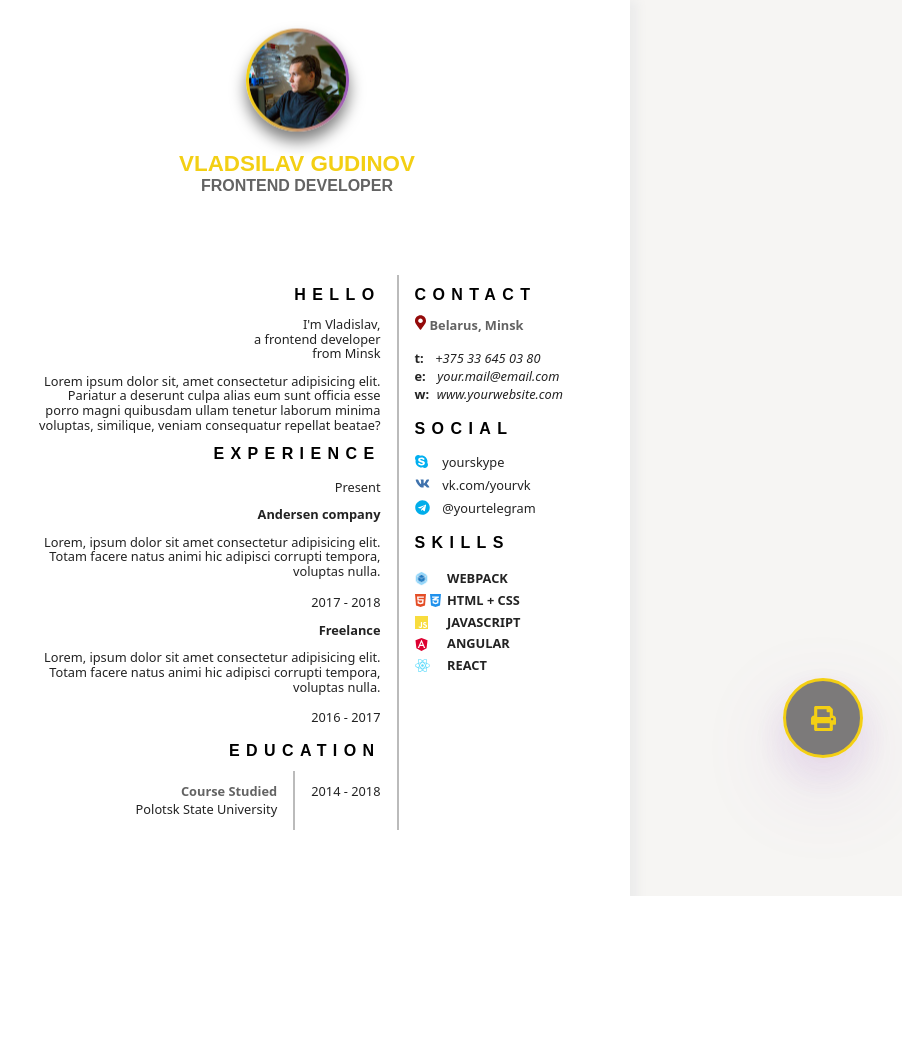
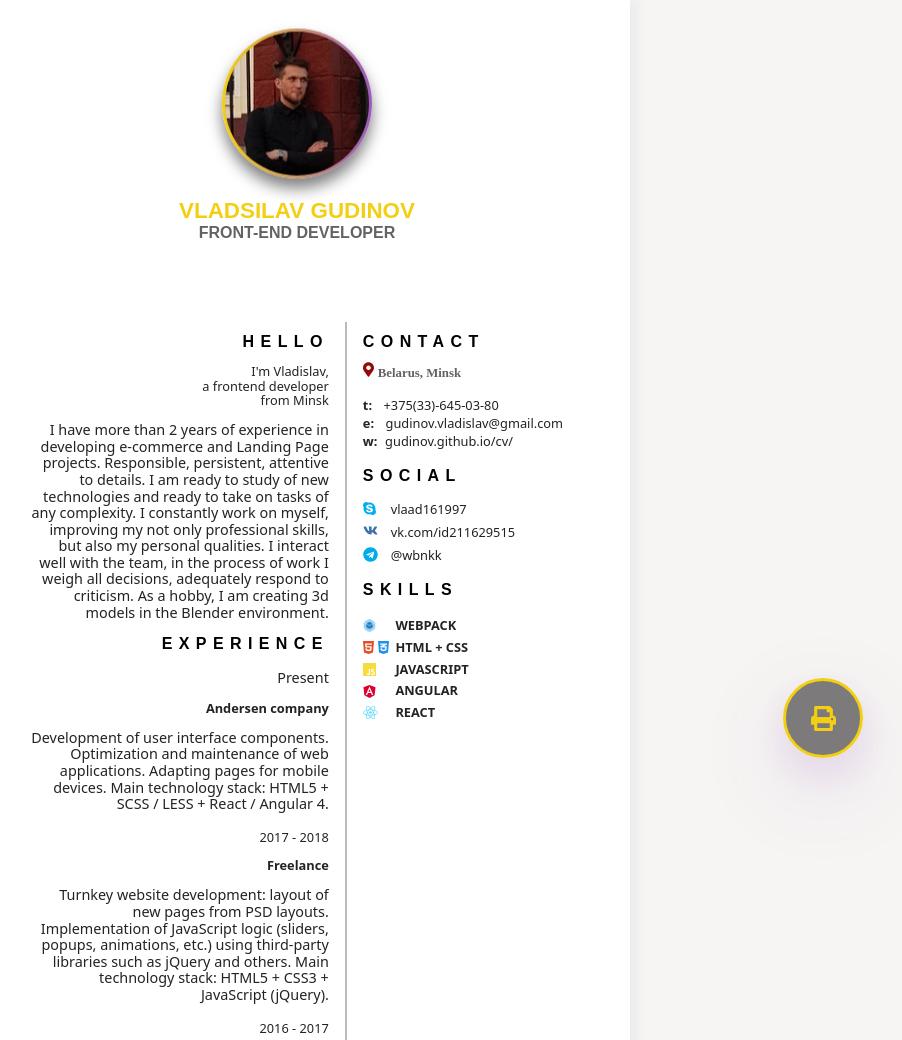
Before and after one commit to gudinov/pdf-cv-en, a plain HTML site: page index.html in a window 1280 px wide. Shown: the top 1040 px of the page, without its empty margins (343-1245 px from the left). Before the commit the page ends 896 px from the top, so only its background shows below. Drawn offline with Linux system fonts and the light colour scheme.

Commit message:
add content

```diff
--- a/index.html
+++ b/index.html
@@ -24,11 +24,11 @@
             <div class="main-container__paper-content">
                     <header>
                             <figure class="avatar">
-                                <img class="avatar__photo avatar__photo_circle avatar__photo_float-animation" src="./assets/images/orig.jpeg" alt="Photo">
+                                <img class="avatar__photo avatar__photo_circle avatar__photo_float-animation" src="./assets/images/123.png" alt="Photo">
                             </figure>
                             <div class="title-container">
                                 <h1 class="title title_size-L">vladsilav gudinov</h1>
-                                <h2 class="title title_size-M">frontend developer</h2>
+                                <h2 class="title title_size-M">front-end developer</h2>
                             </div>
                         </header>
                         <div class="about deco-plane">
@@ -41,9 +41,11 @@
                                         <li>from Minsk</li>
                                     </ul>
                                     <p>
-                                        Lorem ipsum dolor sit, amet consectetur adipisicing elit.
-                                        Pariatur a deserunt culpa alias eum sunt officia esse porro magni quibusdam ullam tenetur laborum minima voluptas,
-                                        similique, veniam consequatur repellat beatae?
+                                        I have more than 2 years of experience in developing e-commerce and Landing Page projects. Responsible, persistent, attentive to details.
+                                        I am ready to study of new technologies and ready to take on tasks of any complexity.
+                                        I constantly work on myself, improving my not only professional skills, but also my personal qualities.
+                                        I interact well with the team, in the process of work I weigh all decisions, adequately respond to criticism. As a hobby,
+                                        I am creating 3d models in the Blender environment.
                                     </p>
                                 </article>
                                 <article class="about__experience">
@@ -55,8 +57,8 @@
                                         <li>
                                             <h3 class="title title_size-S">Andersen company</h3>
                                             <p>
-                                                Lorem, ipsum dolor sit amet consectetur adipisicing elit.
-                                                Totam facere natus animi hic adipisci corrupti tempora, voluptas nulla.
+                                                Development of user interface components. Optimization and maintenance of web applications.
+                                                Adapting pages for mobile devices. Main technology stack: HTML5 + SCSS / LESS + React / Angular 4.
                                             </p>
                                             <span class="date">
                                                 <time datetime="2017">2017</time> - <time datetime="2018">2018</time>
@@ -65,8 +67,9 @@
                                         <li>
                                             <h3 class="title title_size-S">Freelance</h3>
                                             <p>
-                                                Lorem, ipsum dolor sit amet consectetur adipisicing elit.
-                                                Totam facere natus animi hic adipisci corrupti tempora, voluptas nulla.
+                                                Turnkey website development: layout of new pages from PSD layouts.
+                                                Implementation of JavaScript logic (sliders, popups, animations, etc.) using third-party libraries such as jQuery and others.
+                                                Main technology stack: HTML5 + CSS3 + JavaScript (jQuery).
                                             </p>
                                             <span class="date">
                                                 <time datetime="2016">2016</time> - <time datetime="2017">2017</time>
@@ -94,19 +97,19 @@
                             <div class="deco-plane__column deco-plane__column_right">
                                 <article class="about__contact">
                                         <h1 class="title title_size-M">contact</h1>
-                                    <h3 class="title title_size-S text_animation-line"><i class="fa-icon fa-location"></i>Belarus, Minsk</h3>
+                                    <a href="https://www.google.com/maps/place/%D0%9C%D0%B8%D0%BD%D1%81%D0%BA/@53.8843138,27.3131922,10z/data=!3m1!4b1!4m5!3m4!1s0x46dbcfd35b1e6ad3:0xb61b853ddb570d9!8m2!3d53.9006011!4d27.558972" target="_blank" rel="noopener noreferrer" class="title location title_size-S text_animation-line"><i class="fa-icon fa-location"></i>Belarus, Minsk</a>
                                     <ul>
                                         <li>
                                             <span class="text text_bold text_small">t:</span>
-                                            <address class="text mobile text_animation-line">+375 33 645 03 80</address>
+                                            <a href="tel:+375336450380" class="text mobile text_animation-line">+375(33)-645-03-80</a>
                                         </li>
                                         <li>
                                             <span class="text text_bold text_small">e:</span>
-                                            <address class="text email text_animation-line">your.mail@email.com</address>
+                                            <a href="mailto:gudinov.vladislav@gmail.com" class="text email text_animation-line">gudinov.vladislav@gmail.com</a>
                                         </li>
                                         <li>
                                             <span class="text text_bold text_small">w:</span>
-                                            <address class="text website text_animation-line">www.yourwebsite.com</address>
+                                            <a href="https://gudinov.github.io/cv/" target="_blank" rel="noopener noreferrer" class="text website text_animation-line">gudinov.github.io/cv/</a>
                                         </li>
                                     </ul>
                                 </article>
@@ -115,15 +118,15 @@
                                     <ul>
                                         <li>
                                             <i class="fa-icon fa-skype"></i>
-                                            <span class="text skype text_animation-line">yourskype</span>
+                                            <a href="skype:vlaad161997" class="text skype text_animation-line">vlaad161997</a>
                                         </li>
                                         <li>
                                             <i class="fa-icon fa-vk"></i>
-                                            <span class="text vk text_animation-line">vk.com/yourvk</span>
+                                            <a a href="https://vk.com/id211629515" target="_blank" rel="noopener noreferrer" class="text vk text_animation-line">vk.com/id211629515</a>
                                         </li>
                                         <li>
                                             <i class="fa-icon fa-telegram"></i>
-                                            <span class="text telegram text_animation-line">@yourtelegram</span>
+                                            <a href="https://t.me/wbnkk" target="_blank" rel="noopener noreferrer" class="text telegram text_animation-line">@wbnkk</a>
                                         </li>
                                     </ul>
                                 </article>
--- a/main-container/about/about.css
+++ b/main-container/about/about.css
@@ -59,23 +59,34 @@
     margin-left: .2em;
 }
 
-.about__contact h3 {
+.about__contact .location {
     color: #636363;
     margin: 0;
     display: inline-block;
     transition: color 0.3s ease-out;
 }
 
-.about__contact h3.text_animation-line::after {
+.about__contact .location.text_animation-line::after {
 	background-color: #940a0a;
 }
 
-.about__contact h3:hover,
-.about__contact h3:focus {
+.about__contact .location:hover,
+.about__contact .location:focus {
 	color: #940a0a;
 }
 
-address.text_animation-line::after {
+.email,
+.mobile,
+.website,
+.skype,
+.vk,
+.telegram {
+    color: #222222;
+}
+
+.email.text_animation-line::after,
+.mobile.text_animation-line::after,
+.website.text_animation-line::after {
     background-color: #222222;
 }
 
--- a/main-container/avatar/avatar.css
+++ b/main-container/avatar/avatar.css
@@ -5,14 +5,14 @@
 .avatar__photo {
     display: block;
     margin: auto;
+	width: 150px;
+	height: 150px;
 }
 
 .avatar__photo_circle {
     padding: 3px;
     background: linear-gradient(to right, #f3cf14, #9c5bbd);
-    border-radius: 60px;
-    width: 103px;
-    height: 103px;
+    border-radius: 100px;
 }
 
 .avatar__photo_float-animation {
--- a/style.css
+++ b/style.css
@@ -41,7 +41,7 @@ h3, li, p, time, span {
 }
 
 p {
-    font-size: .8em;
+    font-size: .9em;
 }
 
 * {
```
Also changed, not shown: assets/images/123.png (added), assets/images/orig.jpeg (deleted).
